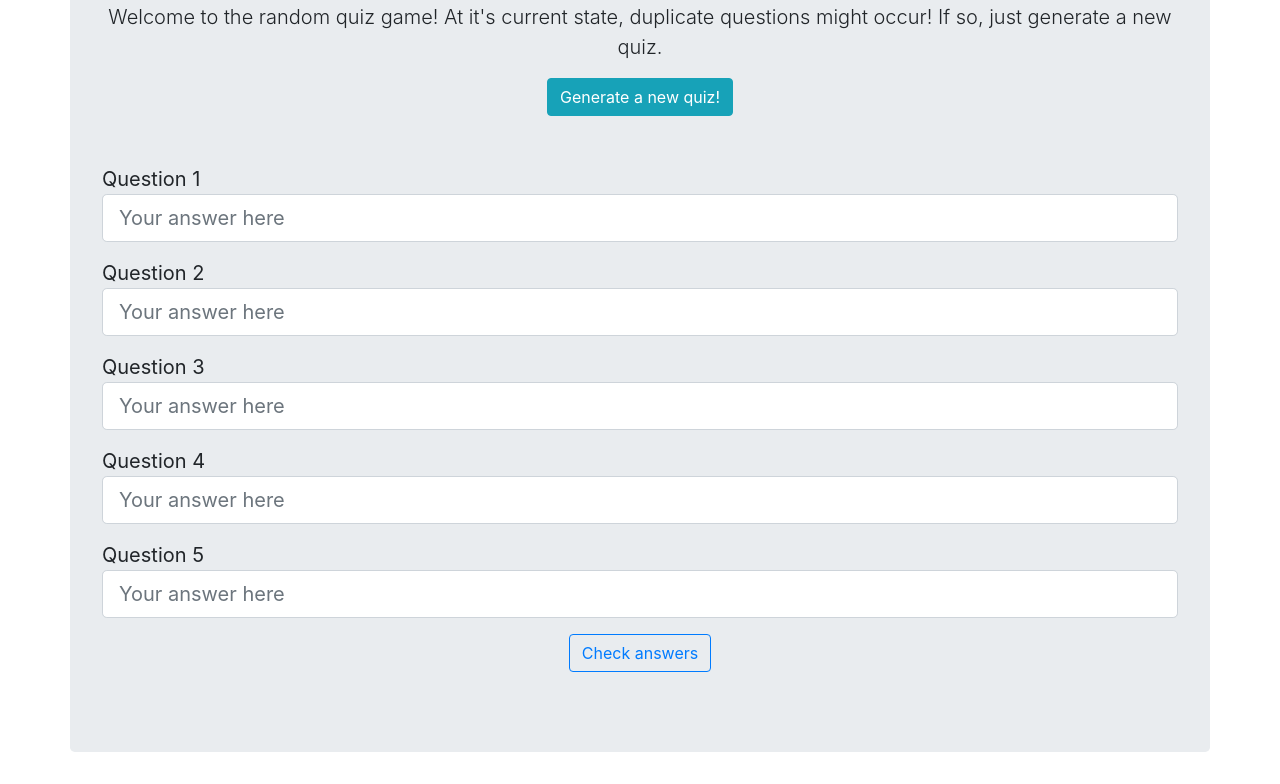
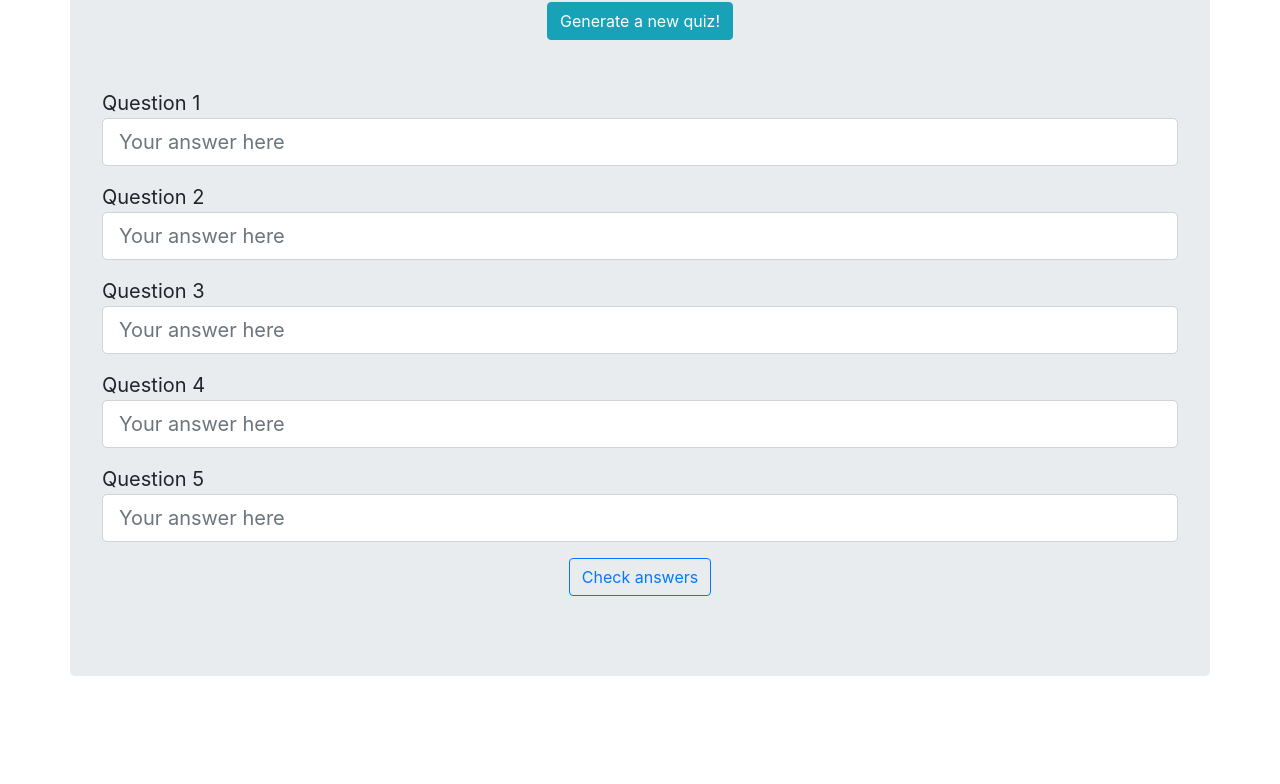
Before and after one commit to SmashCookie/random-quiz-generator, a plain HTML site: page index.html in a window 1280 px wide. Shown: the part 137-921 px from the top of the page. After the commit the page ends 845 px from the top, so only its background shows below. Drawn offline with nearby package versions, Linux system fonts and the light colour scheme.

```diff
--- a/index.html
+++ b/index.html
@@ -18,7 +18,6 @@
     <div class="container jumbotron">
         <div class="header text-center">
             <h1 class="display-4">The Random Quiz Game!</h1>
-            <p class="lead">Welcome to the random quiz game! At it's current state, duplicate questions might occur! If so, just generate a new quiz.</p>
             <button class="btn btn-info">Generate a new quiz!</button>
         </div>
 
```
